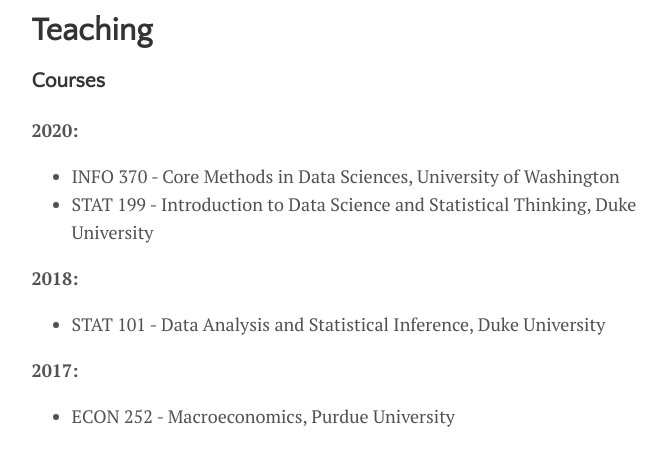
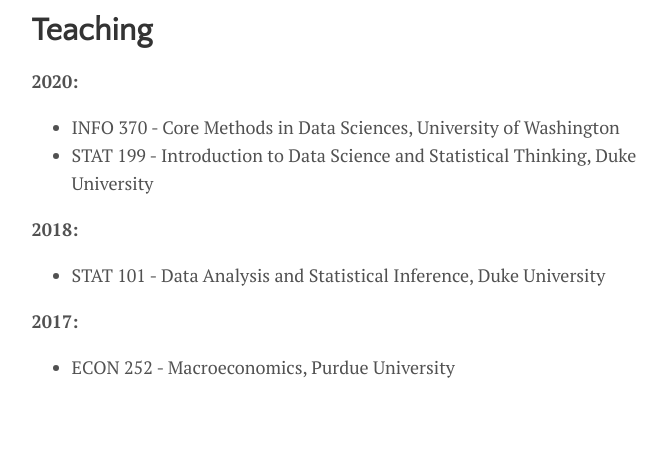
Before and after one commit to BeanHam/BeanHam.github.io, a Jekyll site: the page built from menu/teaching.md, in a window 1280 px wide, cut to the strip 112-578 px from the top of the page. Shown: the whole strip, without its empty margins (301-968 px from the left). Built offline with Jekyll 4.4.1, drawn with Linux system fonts in a browser that asks for light colours.

Commit message:
Update teaching.md

```diff
--- a/menu/teaching.md
+++ b/menu/teaching.md
@@ -2,8 +2,6 @@
 layout: page
 title: Teaching
 ---
-
-### Courses
 
 **2020:**
 
```
